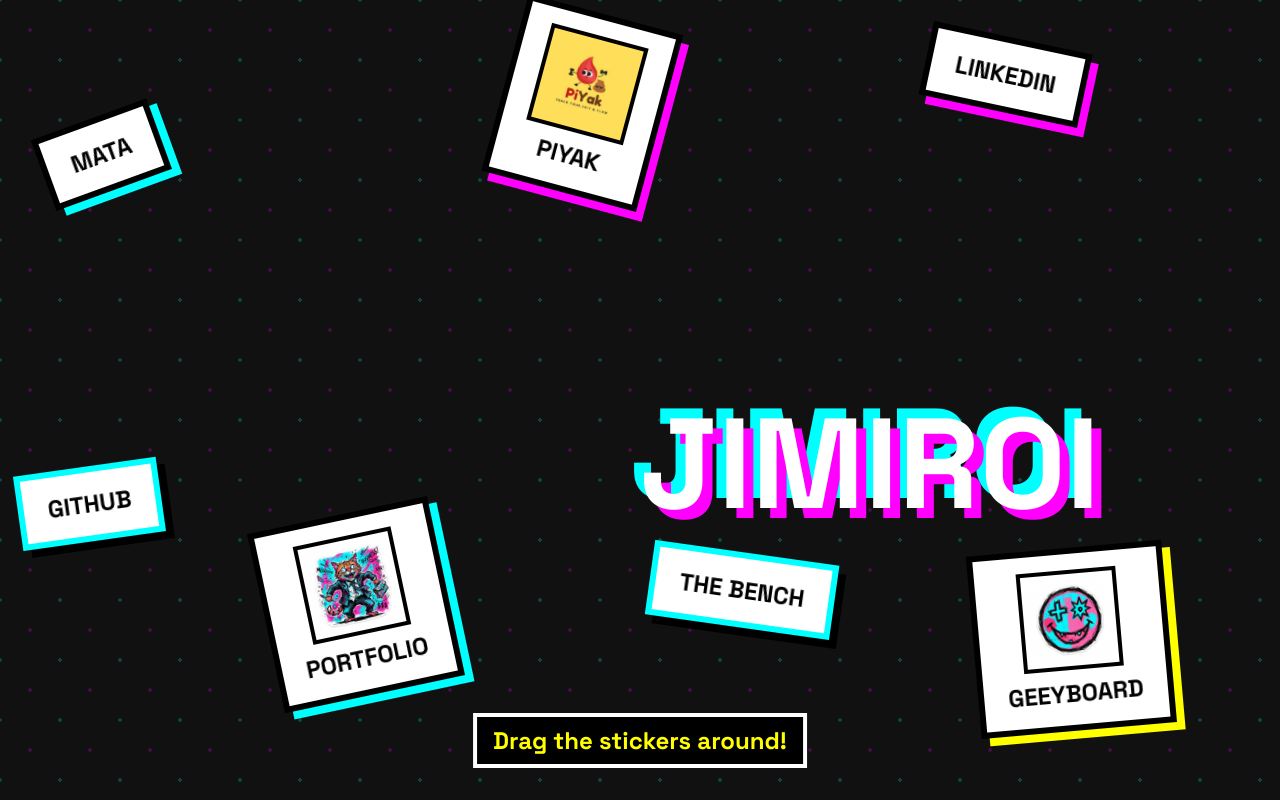
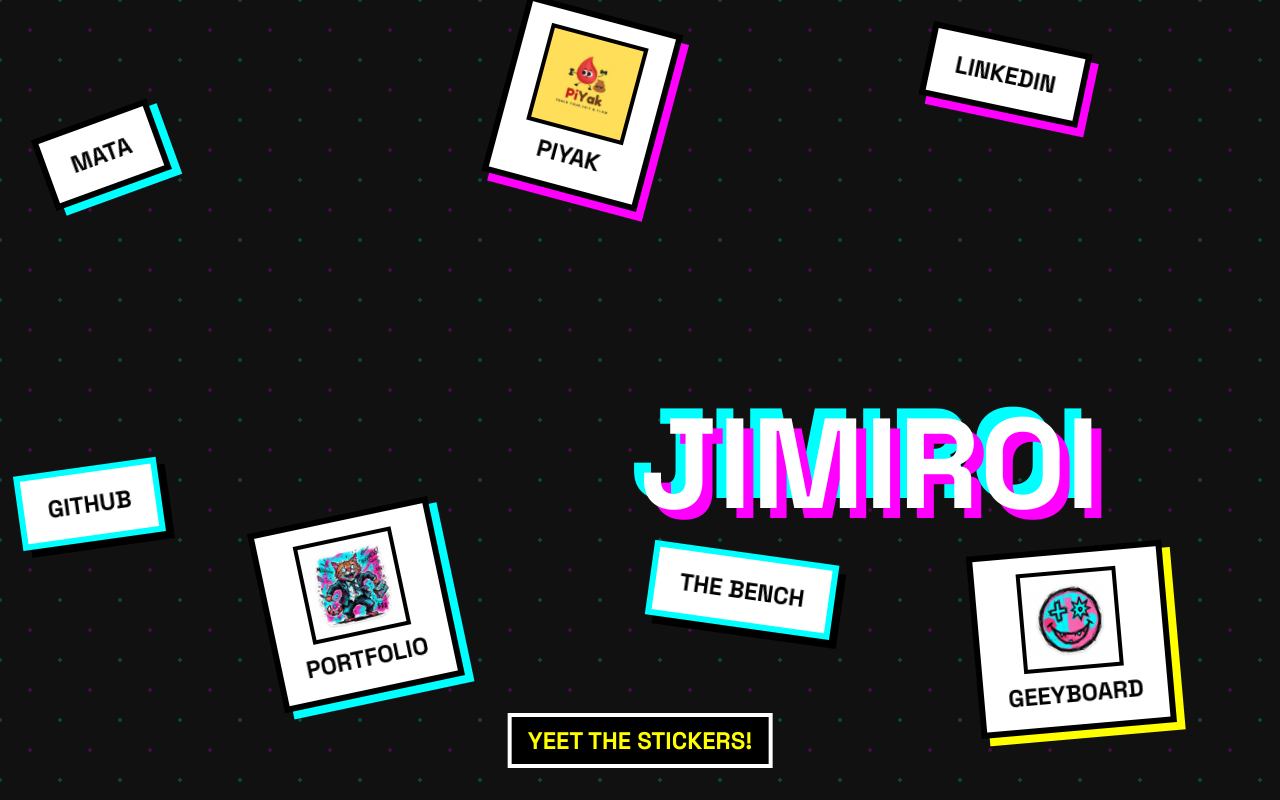
Before and after one commit to NurazimRoizan/jimiroi, a React (Vite) app: page / in a window 1280 px wide. Built offline with nearby package versions, Linux system fonts and the light colour scheme.

Commit message:
chore: change instruction text to YEET THE STICKERS!

```diff
--- a/src/App.jsx
+++ b/src/App.jsx
@@ -117,7 +117,7 @@
       >
         JIMIROI
       </motion.div>
-      <div className="instruction">Drag the stickers around!</div>
+      <div className="instruction">YEET THE STICKERS!</div>
 
       {windowSize.width > 0 && links.map((link, index) => {
         const pos = stickerPositions[index];
```
